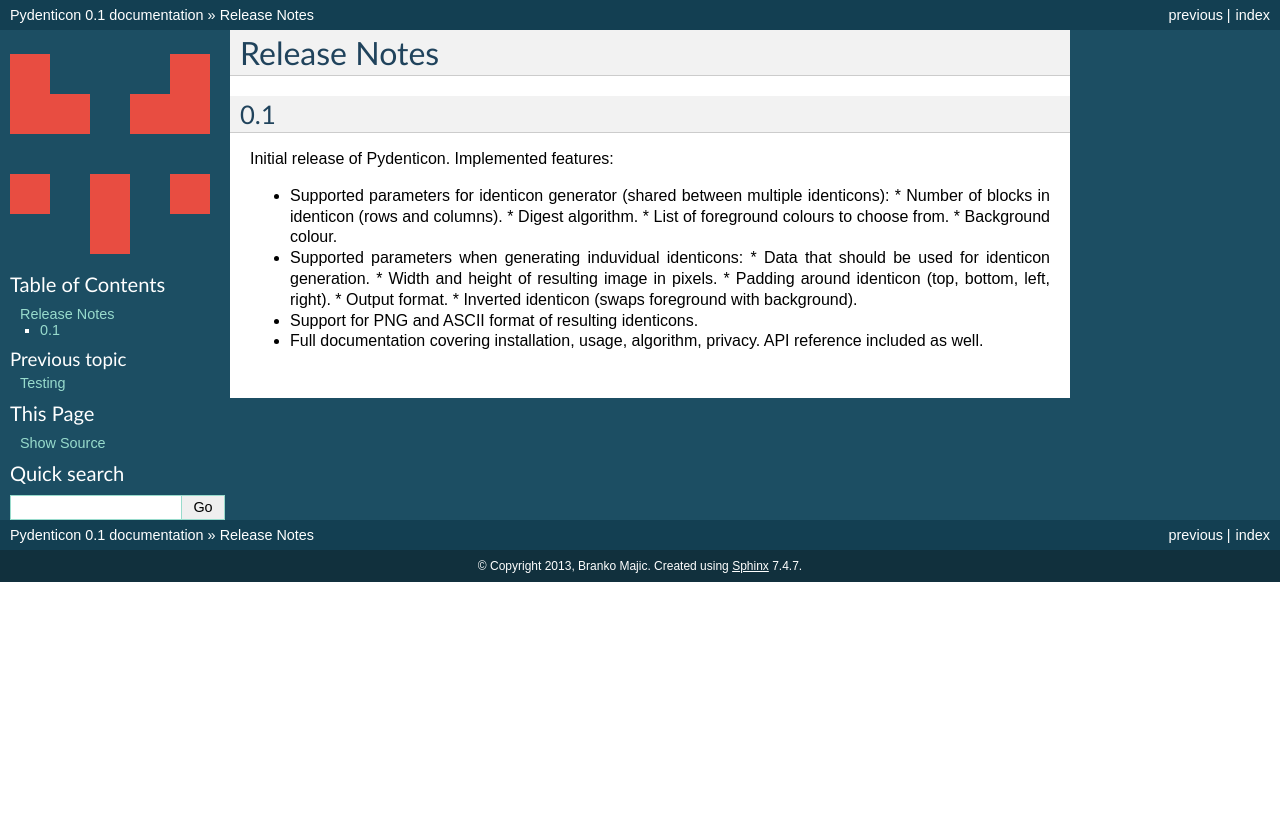
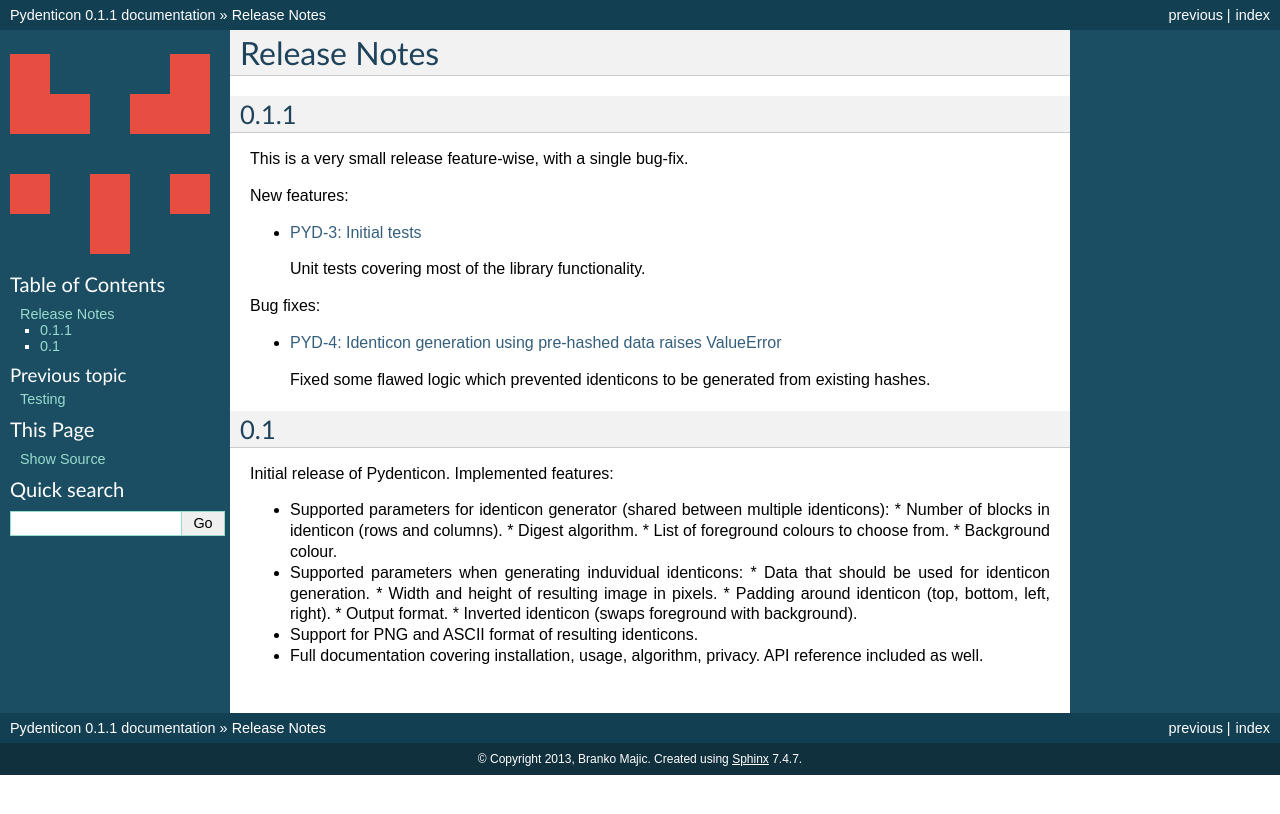
Before and after one commit to azaghal/pydenticon, a Sphinx documentation site: the page built from docs/releasenotes.rst, in a window 1280 px wide. Shown: the top 814 px of the page. Built offline with Sphinx 7.4.7, drawn with Linux system fonts in a browser that asks for light colours.

Commit message:
Noticket: Preparing for 0.1.1 release.

```diff
--- a/docs/conf.py
+++ b/docs/conf.py
@@ -49,9 +49,9 @@
 # built documents.
 #
 # The short X.Y version.
-version = '0.1'
+version = '0.1.1'
 # The full version, including alpha/beta/rc tags.
-release = '0.1'
+release = '0.1.1'
 
 # The language for content autogenerated by Sphinx. Refer to documentation
 # for a list of supported languages.
--- a/docs/releasenotes.rst
+++ b/docs/releasenotes.rst
@@ -1,5 +1,24 @@
 Release Notes
 =============
+
+0.1.1
+-----
+
+This is a very small release feature-wise, with a single bug-fix.
+
+New features:
+
+* `PYD-3: Initial tests <https://projects.majic.rs/pydenticon/issues/PYD-3>`_
+
+  Unit tests covering most of the library functionality.
+
+Bug fixes:
+
+* `PYD-4: Identicon generation using pre-hashed data raises ValueError
+  <https://projects.majic.rs/pydenticon/issues/PYD-4>`_
+
+  Fixed some flawed logic which prevented identicons to be generated from
+  existing hashes.
 
 0.1
 ---
--- a/setup.py
+++ b/setup.py
@@ -10,7 +10,7 @@
 
 setup(
     name='pydenticon',
-    version='0.1',
+    version='0.1.1',
     packages=['pydenticon'],
     include_package_data=True,
     license='BSD',  # example license
```
